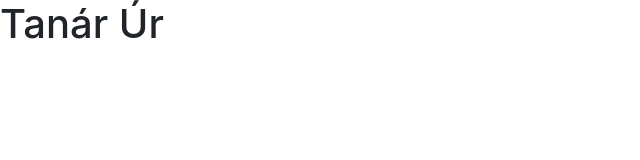
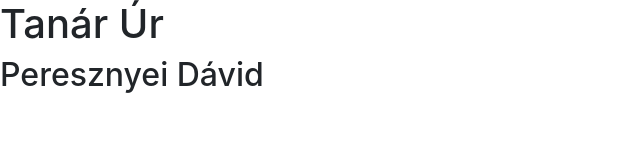
Before and after one commit to IsaacGilgames/10A_1, a plain HTML site: page index.html in a window 1280 px wide. Shown: the whole page, without its empty margins (0-640 px from the left). Drawn offline with Linux system fonts and the light colour scheme.

Commit message:
Update index.html

```diff
--- a/index.html
+++ b/index.html
@@ -13,6 +13,7 @@
 <body>
     <div >
         <h1>Tanár Úr</h1>
+        <h2>Peresznyei Dávid</h2>
     </div>
 </body>
 </html>
```
